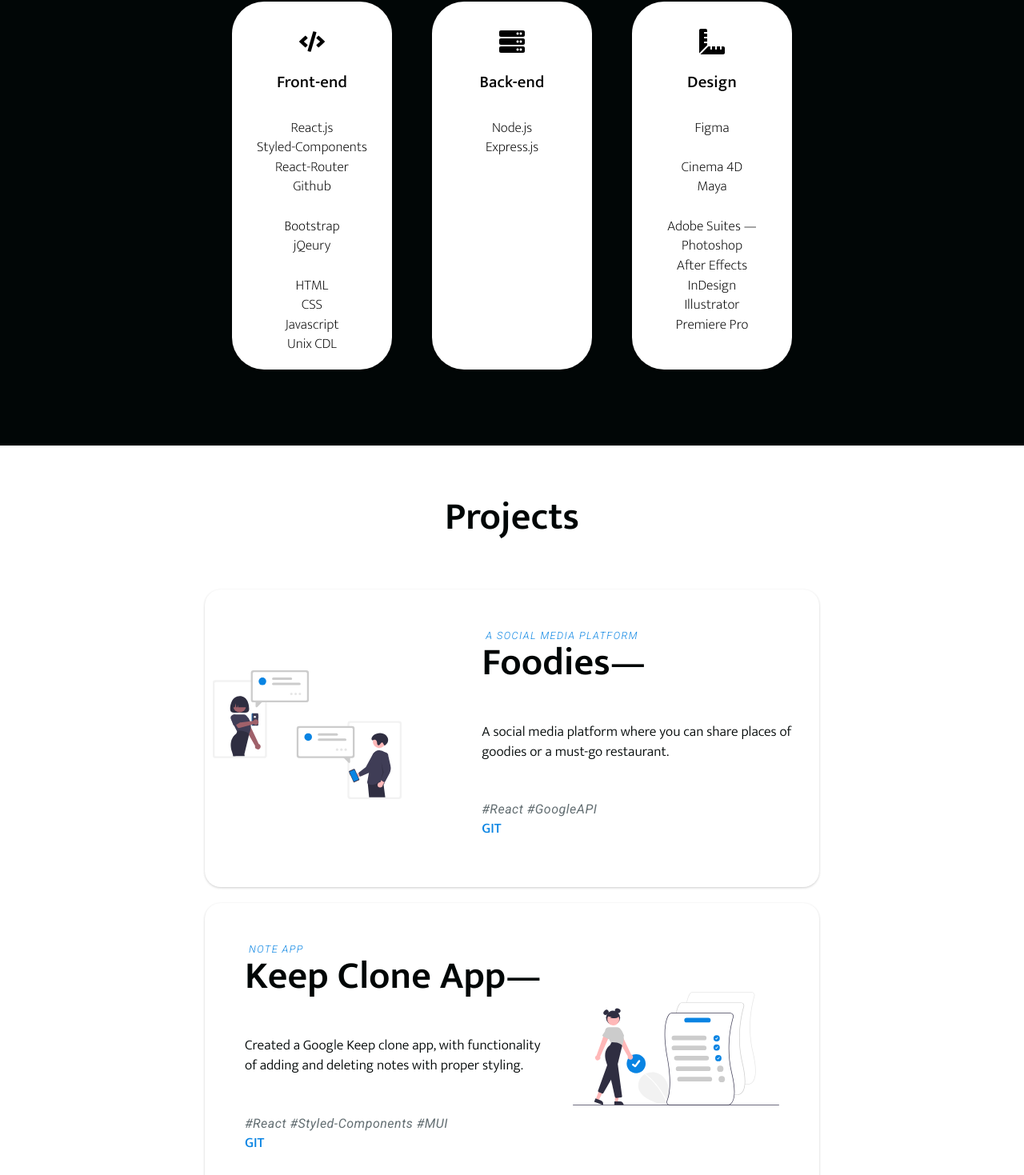
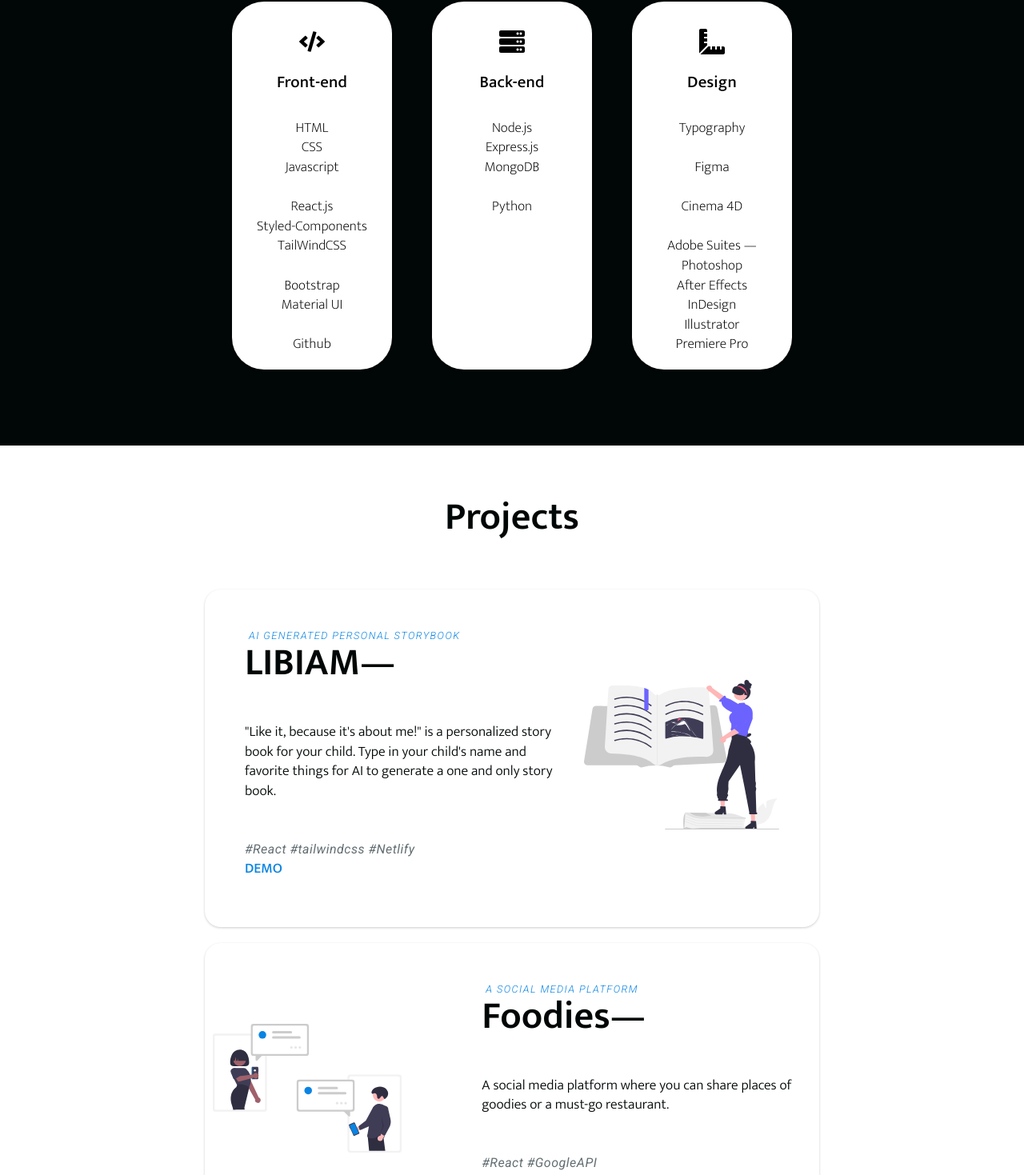
Before and after one commit to Deviju95/portfolio-website, a React (Create React App) app: page / in a window 1280 px wide. Shown: the part 983-2452 px from the top of the page at 80% size. Built offline with nearby package versions, Linux system fonts and the light colour scheme.

Commit message:
project LIBIAM added & resume update

```diff
--- a/package.json
+++ b/package.json
@@ -17,8 +17,8 @@
     "web-vitals": "^1.1.2"
   },
   "scripts": {
-    "predeploy":"npm run build && cp CNAME build/CNAME",
-    "deploy":"gh-pages -d build",
+    "predeploy": "npm run build && cp CNAME build/CNAME",
+    "deploy": "gh-pages -d build",
     "start": "react-scripts start",
     "build": "react-scripts build",
     "test": "react-scripts test",
--- a/src/components/AboutSection/index.js
+++ b/src/components/AboutSection/index.js
@@ -1,6 +1,6 @@
-import React from "react";
-import { FaCode, FaServer, FaRulerCombined } from "react-icons/fa";
-import profileImg from "../../assets/profile-img.png";
+import React from 'react';
+import { FaCode, FaServer, FaRulerCombined } from 'react-icons/fa';
+import profileImg from '../../assets/profile-img.png';
 
 import {
   AboutContainer,
@@ -16,14 +16,14 @@ import {
   SkillsH1,
   SkillsP,
   SkillsPWrapper,
-} from "./AboutElements";
+} from './AboutElements';
 
 const AboutSection = () => {
   return (
-    <AboutContainer id="about">
+    <AboutContainer id='about'>
       <AboutH2>Hi there! My name is Justin —</AboutH2>
       <AboutImgWrap>
-        <AboutImg src={profileImg} alt="profile img" />;
+        <AboutImg src={profileImg} alt='profile img' />;
       </AboutImgWrap>
       <AboutH1>
         I design and develop to make life more intuitive and accessible!
@@ -41,20 +41,18 @@ const AboutSection = () => {
           <SkillsH1>Front-end</SkillsH1>
           <SkillsPWrapper>
             <SkillsP>
-              React.js <br /> Styled-Components
-              <br /> React-Router
+              HTML <br />
+              CSS <br />
+              Javascript <br />
               <br />
-              Github
+              React.js <br />
+              Styled-Components <br />
+              TailWindCSS <br />
               <br />
+              Bootstrap <br />
+              Material UI <br />
               <br />
-              Bootstrap <br /> jQeury
-              <br /> <br />
-              HTML <br />
-              CSS
-              <br />
-              Javascript
-              <br />
-              Unix CDL
+              Github <br />
             </SkillsP>
           </SkillsPWrapper>
         </SkillsCard>
@@ -65,7 +63,11 @@ const AboutSection = () => {
           <SkillsH1>Back-end</SkillsH1>
           <SkillsPWrapper>
             <SkillsP>
-              Node.js <br /> Express.js
+              Node.js <br />
+              Express.js <br />
+              MongoDB <br />
+              <br />
+              Python <br />
             </SkillsP>
           </SkillsPWrapper>
         </SkillsCard>
@@ -76,19 +78,18 @@ const AboutSection = () => {
           <SkillsH1>Design</SkillsH1>
           <SkillsPWrapper>
             <SkillsP>
-              Figma <br /> <br /> Cinema 4D <br /> Maya <br />
+              Typography <br />
               <br />
-              Adobe Suites —
+              Figma <br />
               <br />
-              Photoshop
+              Cinema 4D <br />
               <br />
-              After Effects
-              <br />
-              InDesign
-              <br />
-              Illustrator
-              <br />
-              Premiere Pro
+              Adobe Suites — <br />
+              Photoshop <br />
+              After Effects <br />
+              InDesign <br />
+              Illustrator <br />
+              Premiere Pro <br />
             </SkillsP>
           </SkillsPWrapper>
         </SkillsCard>
--- a/src/components/ProjectCard/Data.js
+++ b/src/components/ProjectCard/Data.js
@@ -1,20 +1,20 @@
-export const projectTwo = {
-  topLine: "note app",
-  title: "Keep Clone App—",
+export const projectOne = {
+  topLine: 'AI generated personal storybook',
+  title: 'LIBIAM—',
   description:
-    "Created a Google Keep clone app, with functionality of adding and deleting notes with proper styling.",
-  techStack: "#React #Styled-Components #MUI",
-  linkOneTitle: "Git",
-  linkOne: "//github.com/deviju95/keep-clone-app",
-  dividerOne: "",
-  linkTwoTitle: "",
-  linkTwo: "",
-  dividerTwo: "",
-  linkThreeTitle: "",
-  linkThree: "",
+    '"Like it, because it\'s about me!" is a personalized story book for your child. Type in your child\'s name and favorite things for AI to generate a one and only story book.',
+  techStack: '#React #tailwindcss #Netlify',
+  linkOneTitle: 'Demo',
+  linkOne: 'https://www.youtube.com/watch?v=37keG2QP0l8',
+  dividerOne: '',
+  linkTwoTitle: '',
+  linkTwo: '',
+  dividerTwo: '',
+  linkThreeTitle: '',
+  linkThree: '',
 
-  img: require("../../assets/keep-clone-img.svg").default,
-  alt: "project one image",
+  img: require('../../assets/libiam-img.svg').default,
+  alt: 'project one image',
   lightBg: true,
   lightText: false,
   darkText: true,
@@ -22,26 +22,50 @@ export const projectTwo = {
   imgStart: false,
 };
 
-export const projectOne = {
-  topLine: "A social media platform",
-  title: "Foodies—",
+export const projectTwo = {
+  topLine: 'A social media platform',
+  title: 'Foodies—',
   description:
-    "A social media platform where you can share places of goodies or a must-go restaurant.",
-  techStack: "#React #GoogleAPI",
-  linkOneTitle: "Git",
-  linkOne: "https://github.com/deviju95/foodies",
-  dividerOne: "",
-  linkTwoTitle: "",
-  linkTwo: "",
-  dividerTwo: "",
-  linkThreeTitle: "",
-  linkThree: "",
+    'A social media platform where you can share places of goodies or a must-go restaurant.',
+  techStack: '#React #GoogleAPI',
+  linkOneTitle: 'Git',
+  linkOne: 'https://github.com/deviju95/foodies',
+  dividerOne: '',
+  linkTwoTitle: '',
+  linkTwo: '',
+  dividerTwo: '',
+  linkThreeTitle: '',
+  linkThree: '',
 
-  img: require("../../assets/foodies-img.svg").default,
-  alt: "project two image",
+  img: require('../../assets/foodies-img.svg').default,
+  alt: 'project two image',
   lightBg: true,
   lightText: false,
   darkText: true,
   lightTextDesc: false,
   imgStart: true,
 };
+
+export const projectThree = {
+  topLine: 'note app',
+  title: 'Keep Clone App—',
+  description:
+    'Created a Google Keep clone app, with functionality of adding and deleting notes with proper styling.',
+  techStack: '#React #Styled-Components #MUI',
+  linkOneTitle: 'Git',
+  linkOne: '//github.com/deviju95/keep-clone-app',
+  dividerOne: '',
+  linkTwoTitle: '',
+  linkTwo: '',
+  dividerTwo: '',
+  linkThreeTitle: '',
+  linkThree: '',
+
+  img: require('../../assets/keep-clone-img.svg').default,
+  alt: 'project one image',
+  lightBg: true,
+  lightText: false,
+  darkText: true,
+  lightTextDesc: false,
+  imgStart: false,
+};
```
Also changed, not shown: src/assets/libiam-img.svg (added), 1 other file (tests, documents, lock files or other folders).
